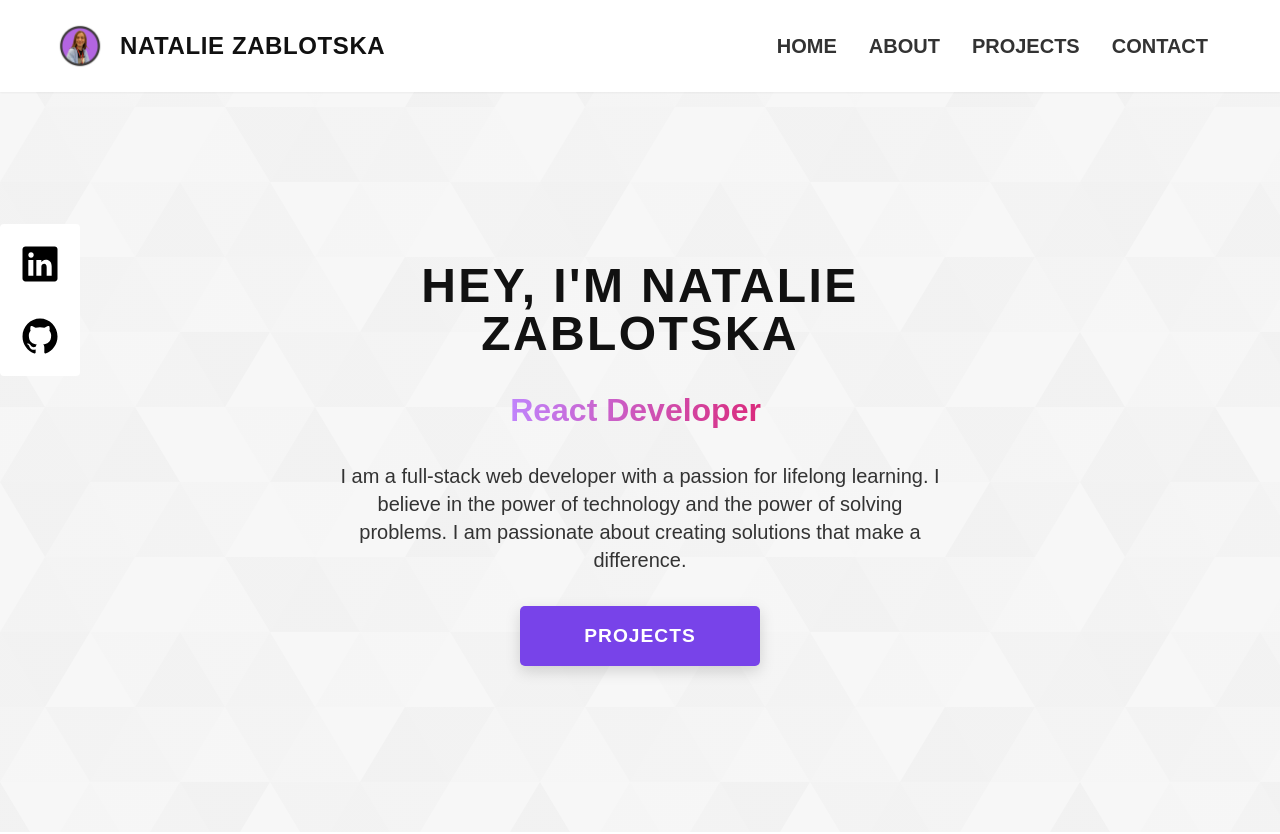
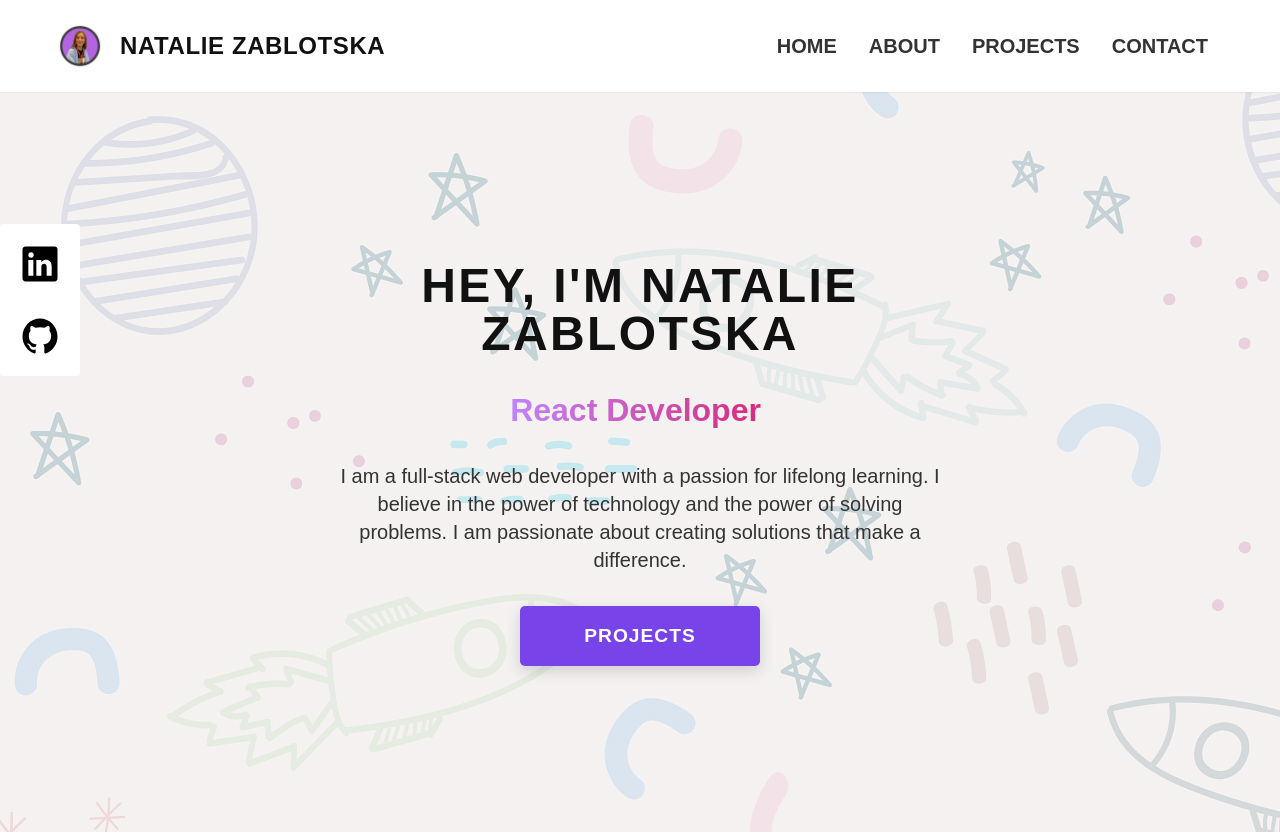
Before and after one commit to nataliiazab/portfolio, a React (Vite) app: page / in a window 1280 px wide. Shown: the top 834 px of the page. Built offline with nearby package versions, Linux system fonts and the light colour scheme; a web font is replaced by a local one.

Commit message:
change background

```diff
--- a/src/App.css
+++ b/src/App.css
@@ -6,7 +6,7 @@
 
 .hero{
 
-  background: linear-gradient(to right,rgba(245,245,245,.8),rgba(245,245,245,.8)),url(/src/assets/common-bg.svg);
+  background: linear-gradient(to right,rgba(245,245,245,.8),rgba(245,245,245,.8)),url(/src/assets/background.png);
   background-position: center;
   height: 100vh;
   /* min-height: 80rem; */
@@ -59,7 +59,7 @@
     /* width: 95%; */
     border-radius: 5px;
     margin: 5rem auto 0 auto;
-    background: linear-gradient(to right,rgba(245,245,245,.8),rgba(245,245,245,.8)),url(/src/assets/common-bg.svg);
+    background: linear-gradient(to right,rgba(245,245,245,.8),rgba(245,245,245,.8)),url(/src/assets/background.png);
 }
 
 label{
```
Also changed, not shown: src/assets/background.png (added), src/assets/cover-image.png (deleted).
